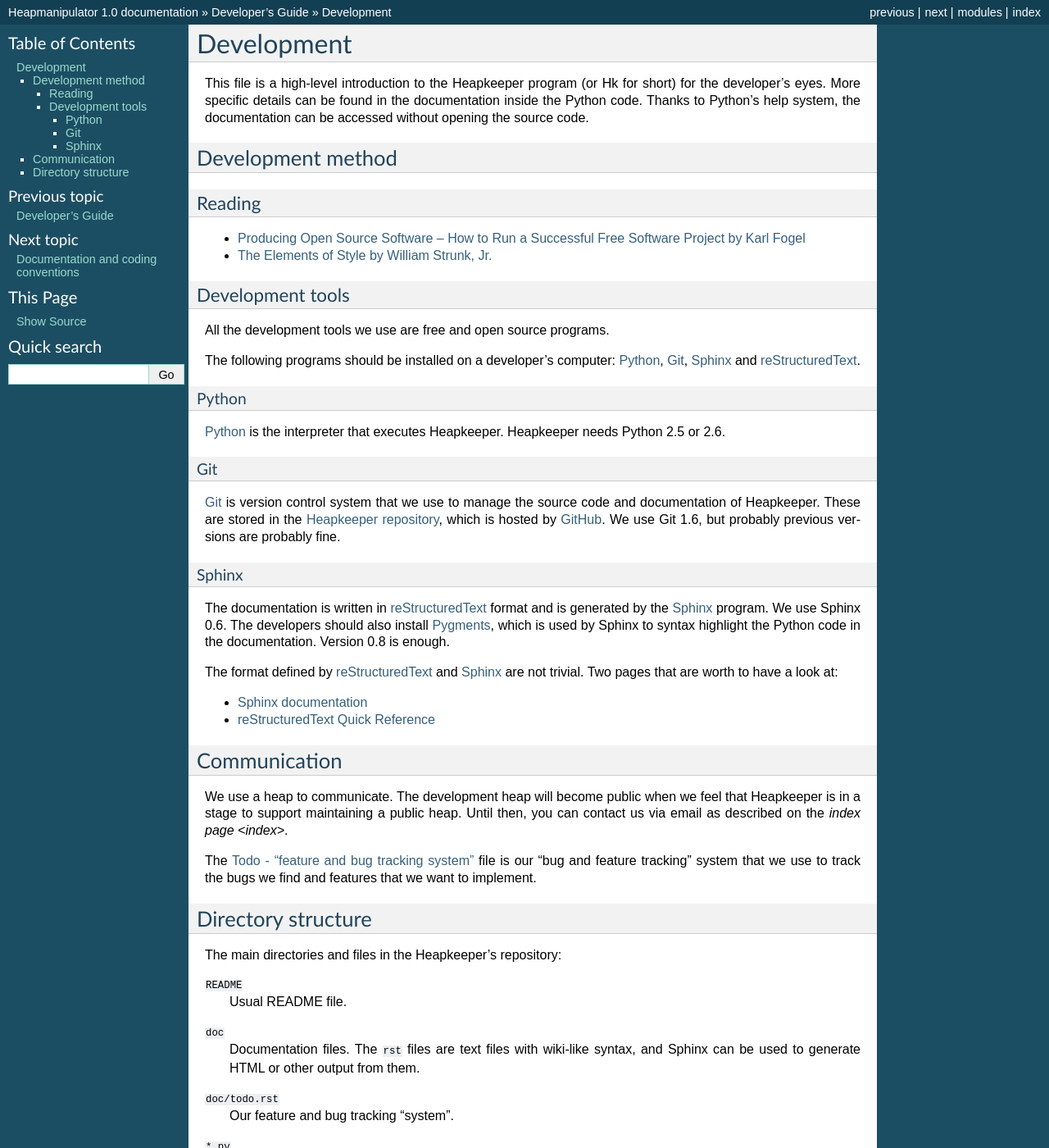
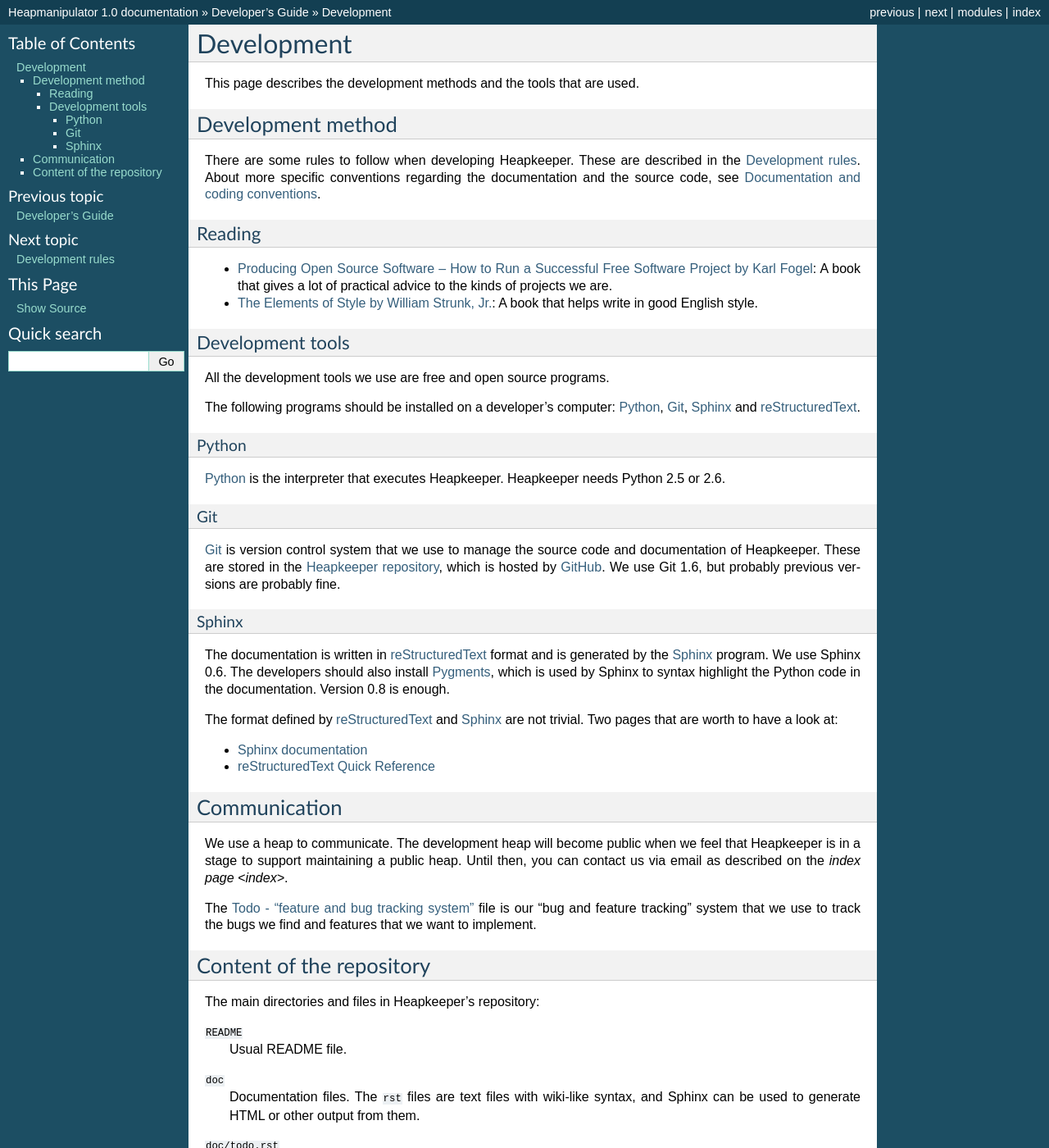
Before and after one commit to hcs42/heapkeeper-old, a Sphinx documentation site: the page built from doc/development.rst, in a window 1280 px wide and 1400 px high. Shown: the whole window at 82% size. Built offline with Sphinx 7.4.7, drawn with Linux system fonts in a browser that asks for light colours.

Commit message:
Doc: Development Rules added
- A new page called Development Rules has been added to the Developer's Guide.
  Rules about commit messages have been moved here.
- A separate (and currently small) section on testing has been added to the
  Architecture page.

```diff
--- a/doc/developersguide.rst
+++ b/doc/developersguide.rst
@@ -6,12 +6,13 @@ This document describes what should be known by the developers of Heapkeeper.
 Development
 -----------
 
-Documentation about the development method in general, and the documentation
-and coding conventions.
+Documentation about the development method, tools that we use, rules and
+conventions.
 
 .. toctree::
 
     development
+    developmentrules
     codingconventions
 
 Concepts
--- a/doc/development.rst
+++ b/doc/development.rst
@@ -1,20 +1,24 @@
 Development
 ===========
 
-This file is a high-level introduction to the Heapkeeper program (or Hk for
-short) for the developer's eyes. More specific details can be found in the
-documentation inside the Python code. Thanks to Python's help system, the
-documentation can be accessed without opening the source code.
+This page describes the development methods and the tools that are used.
 
 Development method
 ------------------
+
+There are some rules to follow when developing Heapkeeper.
+These are described in the :doc:`developmentrules`.
+About more specific conventions regarding the documentation and the source
+code, see :doc:`codingconventions`.
 
 Reading
 ^^^^^^^
 
 * `Producing Open Source Software -- How to Run a Successful Free
-  Software Project by Karl Fogel`__
-* `The Elements of Style by William Strunk, Jr.`__
+  Software Project by Karl Fogel`__: A book that gives a lot of practical
+  advice to the kinds of projects we are.
+* `The Elements of Style by William Strunk, Jr.`__: A book that helps write
+  in good English style.
 
 __ http://producingoss.com/
 __ http://en.wikisource.org/wiki/The_Elements_of_Style
@@ -79,10 +83,10 @@ Until then, you can contact us via email as described on the
 The :doc:`todo` file is our "bug and feature tracking" system that we use to
 track the bugs we find and features that we want to implement.
 
-Directory structure
--------------------
+Content of the repository
+-------------------------
 
-The main directories and files in the Heapkeeper's repository:
+The main directories and files in Heapkeeper's repository:
 
 ``README``
   Usual README file.
--- a/doc/todo.rst
+++ b/doc/todo.rst
@@ -33,9 +33,6 @@ Todo items
     * templates for tests (``test<class>``, ``test_<method>``,
       ``test_<method>__<other stuff>``)
     * markup language for commit messages
-
-  * Write about rules somewhere. For example: "Run the tests always before you
-    commit. If not feasable, run the tests before you push."
 
   * not important things
 
```
Also changed, not shown: doc/architecture.rst (+15 -0 lines), doc/codingconventions.rst (+3 -27 lines), doc/developmentrules.rst (added, +43 -0 lines).
